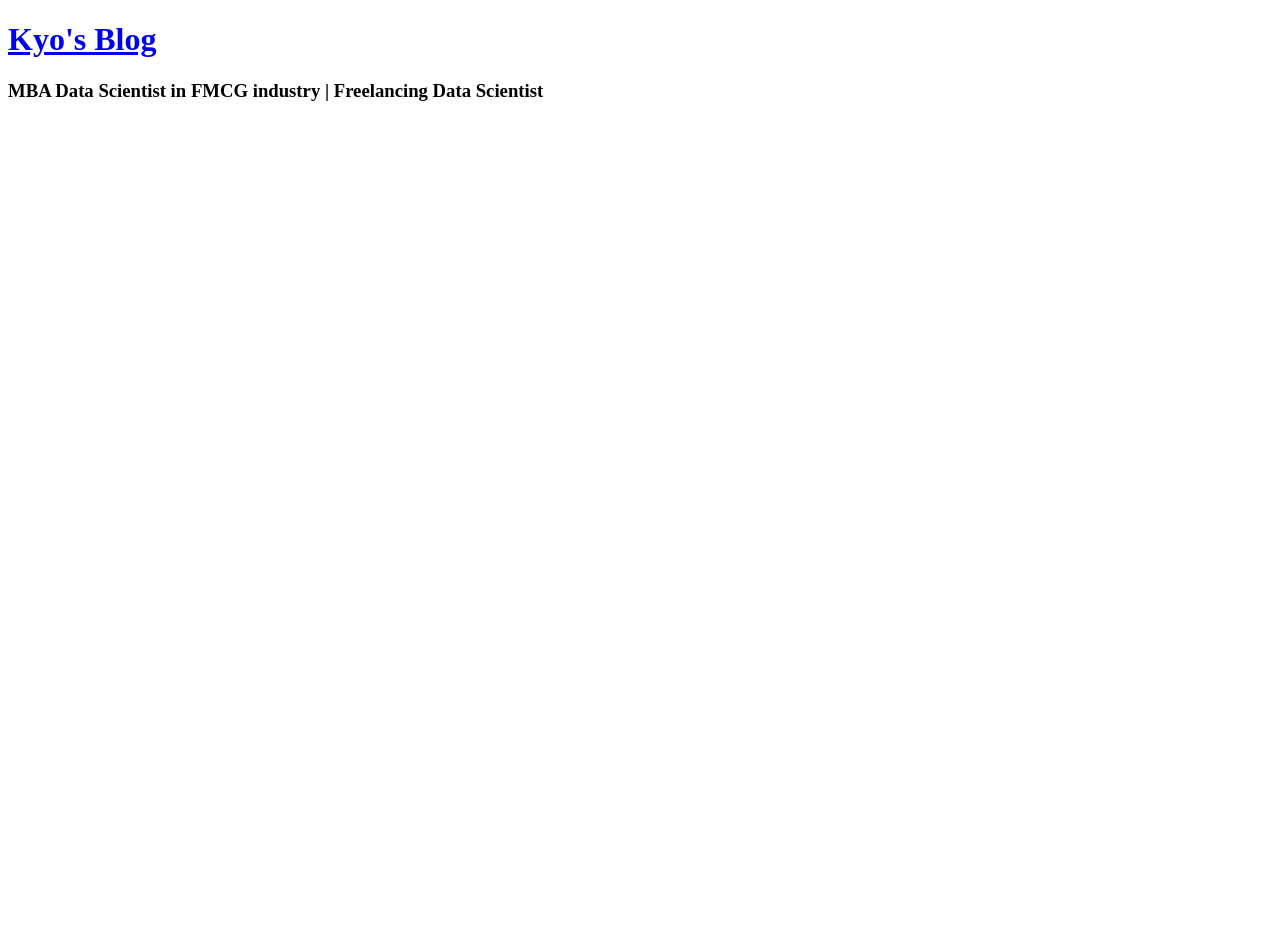
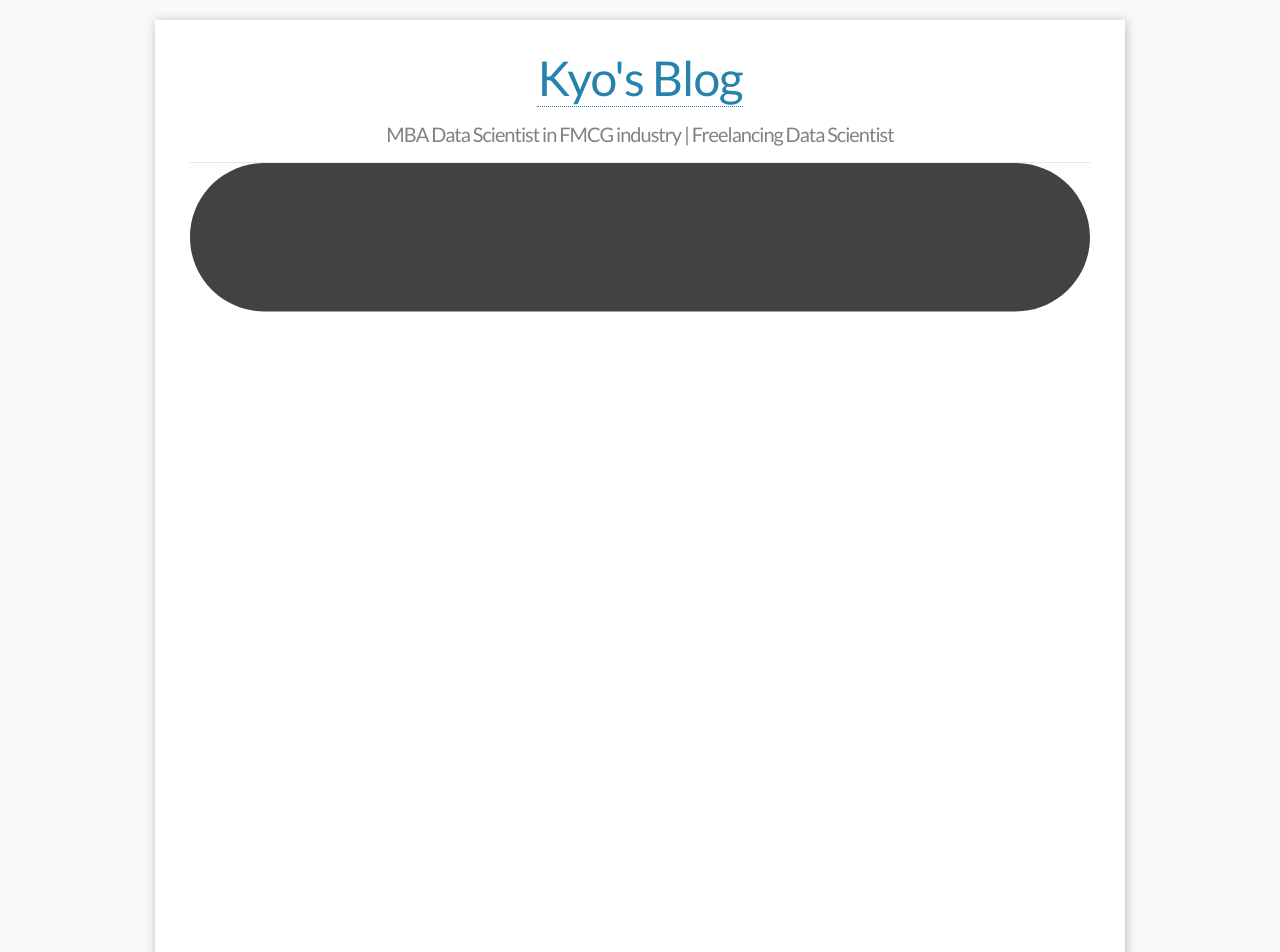
Before and after one commit to kyo1988/Kyo.github.io, a Jekyll site: the page built from f_guestbook.md, in a window 1280 px wide. Shown: the top 952 px of the page. Built offline with Jekyll 4.4.1, drawn with Linux system fonts in a browser that asks for light colours; comment, search, counter and statistics services are not loaded.

Commit message:
mod layout

```diff
--- a/_config.yml
+++ b/_config.yml
@@ -5,7 +5,7 @@
 email: kyoichiro.harada@bath.edu
 description: #"Freshman21 is a Jekyll blog theme." # You can edit this line in _config.yml. It will appear in your document head meta and in your feed.xml site description
 keywords: #"Jekyll, theme, Freshman21"
-baseurl: "Kyo.github.io" # the subpath of your site, e.g. /blog/
+baseurl: "" # the subpath of your site, e.g. /blog/
 url: "https://kyo1988.github.io/" # the base hostname & protocol for your site
 locale: en_US
 
--- a/_includes/header.html
+++ b/_includes/header.html
@@ -8,13 +8,9 @@
     <nav class="site-nav">
       <a href="#" class="menu-icon">
         <svg viewBox="0 0 18 15">
-<!--           <path fill="#424242" d="M18,1.484c0,0.82-0.665,1.484-1.484,1.484H1.484C0.665,2.969,0,2.304,0,1.484l0,0C0,0.665,0.665,0,1.484,0 h15.031C17.335,0,18,0.665,18,1.484L18,1.484z"/>
-          <path fill="#424242" d="M18,7.516C18,8.335,17.335,9,16.516,9H1.484C0.665,9,0,8.335,0,7.516l0,0c0-0.82,0.665-1.484,1.484-1.484 h15.031C17.335,6.031,18,6.696,18,7.516L18,7.516z"/>
-          <path fill="#424242" d="M18,13.516C18,14.335,17.335,15,16.516,15H1.484C0.665,15,0,14.335,0,13.516l0,0 c0-0.82,0.665-1.484,1.484-1.484h15.031C17.335,12.031,18,12.696,18,13.516L18,13.516z"/>
- -->
-          <path fill="#424242" />
-          <path fill="#424242" />
-          <path fill="#424242" />
+          <path fill="#424242" d="M18,1.484c0,0.82-0.665,1.484-1.484,1.484H1.484C0.665,2.969,0,2.304,0,1.484l0,0C0,0.665,0.665,0,1.484,0 h15.031C17.335,0,18,0.665,18,1.484L18,1.484z"/>
+<!--           <path fill="#424242" d="M18,7.516C18,8.335,17.335,9,16.516,9H1.484C0.665,9,0,8.335,0,7.516l0,0c0-0.82,0.665-1.484,1.484-1.484 h15.031C17.335,6.031,18,6.696,18,7.516L18,7.516z"/>
+          <path fill="#424242" d="M18,13.516C18,14.335,17.335,15,16.516,15H1.484C0.665,15,0,14.335,0,13.516l0,0 c0-0.82,0.665-1.484,1.484-1.484h15.031C17.335,12.031,18,12.696,18,13.516L18,13.516z"/> -->
         </svg>
       </a>
       <div class="trigger">
```
Also changed, not shown: _includes/head.html (line endings or trailing spaces), index.html (line endings or trailing spaces).
